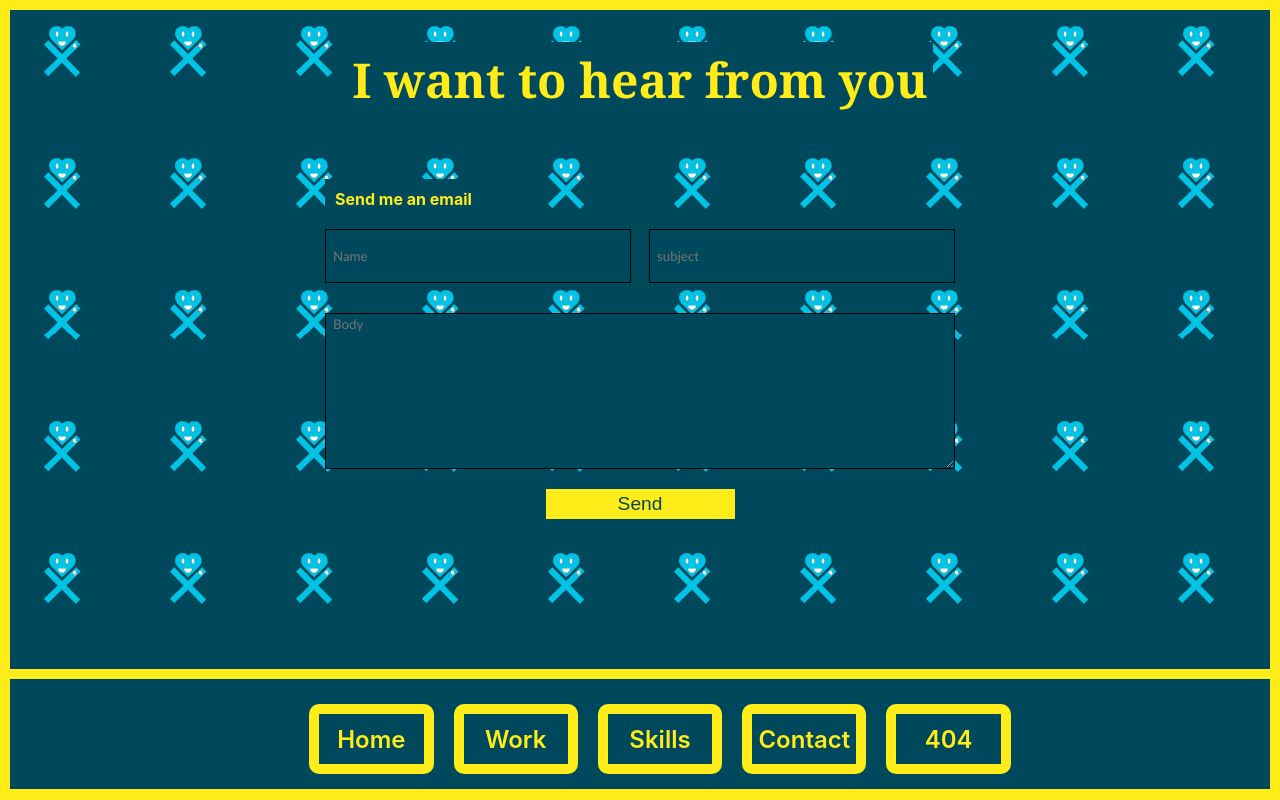
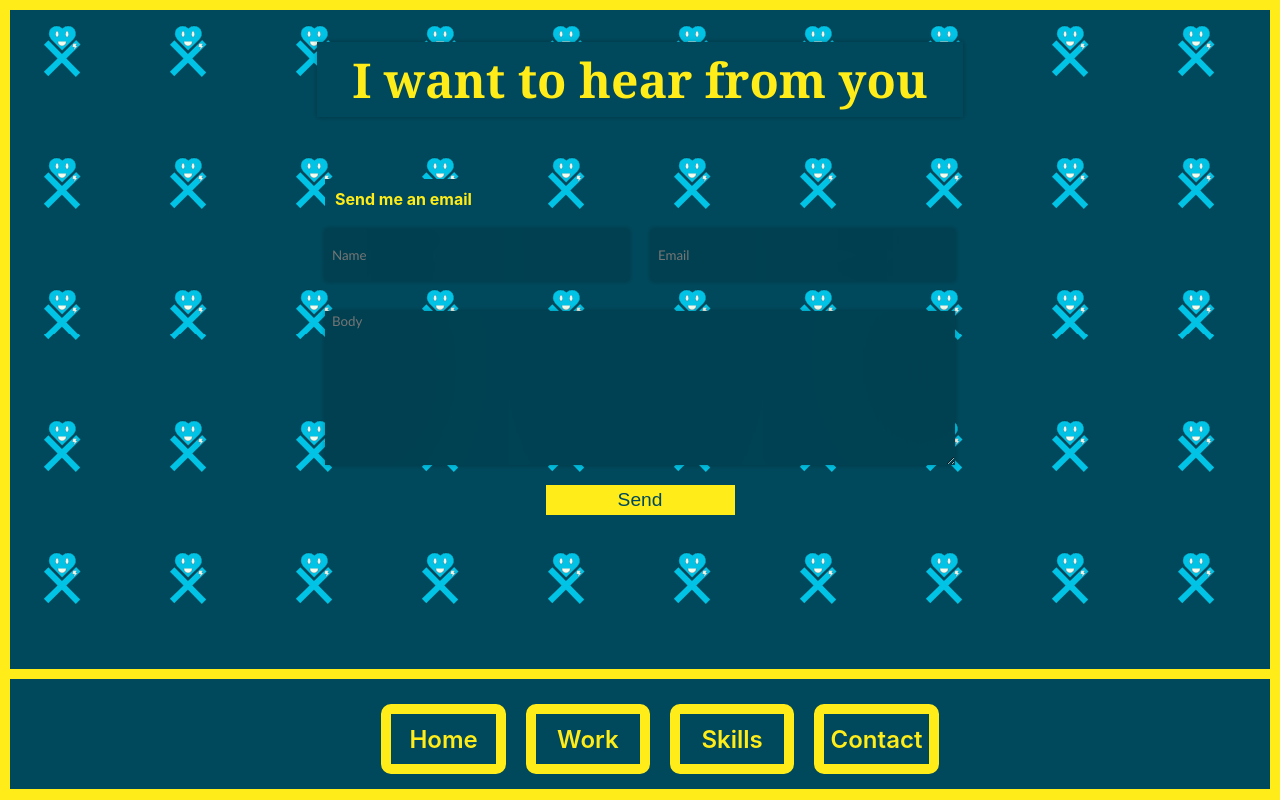
Before and after one commit to ONOWONI/personal-website, a React (Create React App) app: page /contact in a window 1280 px wide. Before the commit this address had no page. Built offline with nearby package versions, Linux system fonts and the light colour scheme.

Commit message:
box shadows

```diff
--- a/package.json
+++ b/package.json
@@ -7,6 +7,7 @@
     "@testing-library/jest-dom": "^5.16.5",
     "@testing-library/react": "^13.3.0",
     "@testing-library/user-event": "^13.5.0",
+    "emailjs-com": "^3.2.0",
     "react": "^18.2.0",
     "react-dom": "^18.2.0",
     "react-router-dom": "^6.3.0",
--- a/src/App.css
+++ b/src/App.css
@@ -5,7 +5,6 @@ html{
 :root{
     --text-colour :  #ffec19;
     --background-color : #00495C;
-    /* color: #01c3e5; */
 }
 
 body{
@@ -17,6 +16,8 @@ body{
     padding-top: 10px;
     position: sticky;
     background-color: var(--background-color);
+    /* background-image: url("./img/star.svg");
+    background-repeat: repeat; */
     margin: 0 10px;
     bottom: 1px;
     border-top: 10px solid var(--text-colour);
@@ -102,10 +103,41 @@ body{
     width: 50%;
     height: fit-content;
     background-color:var(--background-color);
+    transition: transform .5s linear;
+    box-shadow: inset 20px 10px 500px 10px rgba(0, 0, 0, 0.28),0 0 5px ;
+    animation: boderbox 6s infinite;
+    animation-delay: 3.8s;
+}
+
+/* 5ps blur for close */
+@keyframes boderbox {
+    0% {
+        box-shadow: inset 20px 10px 500px 10px rgba(0, 0, 0, 0.28),
+             0 0 5px ;
+    }
+    25% {
+        box-shadow: inset 20px 10px 500px 10px rgba(0, 0, 0, 0.28),
+             0 0 10px 5px;
+    }
+    50% {
+        box-shadow: inset 20px 10px 500px 10px rgba(0, 0, 0, 0.28),
+             0 0 5px;
+    }
+    75% {
+        box-shadow: inset 20px 10px 500px 10px rgba(0, 0, 0, 0.28),
+             0 0 10px 5px;
+    }
+    100% {
+        box-shadow: inset 20px 10px 500px 10px rgba(0, 0, 0, 0.28),
+             0 0 5px;
+    }
 }
 
 .home-container div:hover {
-    border: solid 2px  #ffec19;
+    /* border: solid 2px  #ffec19; */
+    animation: none;
+    box-shadow: 0 0 10px;
+    transform:  scale(1.05);
 }
 
 
@@ -220,11 +252,13 @@ body{
     flex-direction: column;
 }
 
-.contact h1 {
+.contact > h1 {
     background-color:var(--background-color);
     padding: 5px;
     font-family: Cambria, Cochin, Georgia, Times, 'Times New Roman', serif;
     font-size: 3rem;
+    padding: 5px 35px;
+    box-shadow: 0 0 5px rgba(0, 0, 0, 0.28);
 }
 
 form {
@@ -249,7 +283,9 @@ h4 {
 .input > input{
     width: 300px;
     height: 50px;
-    border: 1px solid black;
+    /* border: 1px solid black; */
+    border: none;
+    box-shadow: inset 20px 10px 500px 10px rgba(0, 0, 0, 0.20), 0 0 5px rgba(0, 0, 0, 0.28);
     font-family: 'Trebuchet MS', 'Lucida Sans Unicode', 'Lucida Grande', 'Lucida Sans', Arial, sans-serif;
     text-indent: 5px;
     text-align:justify;
@@ -257,15 +293,32 @@ h4 {
     color:var(--text-colour);
 }
 
+
+.input > input:focus{
+    border: solid 2px var(--text-colour);
+    box-shadow: none;
+    box-shadow: inset 20px 10px 500px 10px rgba(0, 0, 0, 0.20),inset 0 0 5px  var(--text-colour);
+}
+
 textarea {
     font-family: 'Trebuchet MS', 'Lucida Sans Unicode', 'Lucida Grande', 'Lucida Sans', Arial, sans-serif;
     height: 150px;
-    border: 1px solid black;
+    /* border: 1px solid black; */
+    border:  none;
+    box-shadow: inset 20px 10px 500px 10px rgba(0, 0, 0, 0.20), 0 0 5px rgba(0, 0, 0, 0.28);
     text-indent: 5px;
     background-color:var(--background-color);
     color:var(--text-colour);
     margin-bottom: 20px;
 }
+
+
+textarea:focus{
+    border: solid 2px var(--text-colour);
+    box-shadow: none;
+    box-shadow: inset 20px 10px 500px 10px rgba(0, 0, 0, 0.20),inset 0 0 5px  var(--text-colour);
+}
+
 
 .btn {
     border: none;
@@ -276,6 +329,14 @@ textarea {
     color:var(--background-color);
     font-size: larger;
     cursor: pointer;
+    transition: background-color .3s linear, color .3s linear;
+}
+
+.btn:hover {
+    color: var(--text-colour);
+    background-color: var(--background-color);
+    border: solid 2px var(--text-colour);
+    box-shadow: inset 20px 10px 500px 10px rgba(0, 0, 0, 0.20);
 }
 
 
--- a/src/App.js
+++ b/src/App.js
@@ -26,11 +26,13 @@ export default App;
 
 
 // tasks to complete
-// box shadows
+//// box shadows
+// // email sending
+// hover btns
+// footer background image
 // skills image
 // new background image
 // rotating gear svg
-// email sending
 // 404 page
 // resume download
 // about you
--- a/src/components/Footer.js
+++ b/src/components/Footer.js
@@ -16,9 +16,6 @@ export default function Footer() {
             <Link to="/contact" className="link-text" >
                 <li>Contact</li>
             </Link>
-            <Link to="/*" className="link-text" >
-                <li>404</li>
-            </Link>
             </ul>
         </footer>
     )
--- a/src/components/contact.js
+++ b/src/components/contact.js
@@ -1,9 +1,11 @@
-import React from "react"
+import React from "react";
+import emailjs from "emailjs-com";
 
 export default function Contact(){
+
     const [form, setForm] = React.useState({
         name : "",
-        subject: "",
+        email: "",
         body : ""
     })
     function handleForm(event) {
@@ -19,6 +21,7 @@ export default function Contact(){
 
     function handleSubmit(event) {
         event.preventDefault()
+
         if (form.body === "") {
             setForm(prev => {
                 return {
@@ -34,12 +37,27 @@ export default function Contact(){
                 }
             })
         } else {
-            setForm({
-                name: "",
-                subject: "",
-                body : ""
-            })
-        }
+            emailjs.send(
+                'service_8y2gmam',
+                'template_dawehza',
+                form,
+                'qOylR5Dl-SnL-IHkB'
+                )
+                .then((response) => {
+                    console.log('SUCCESS!', response.status, response.text);
+                })
+                .catch((err) => {
+                    console.log('FAILED...', err);
+                });
+                setForm({
+                    name: "",
+                    email: "",
+                    body : ""
+                })
+        };
+    }
+    const styles = {
+        color : form.body === "*Required" ?  "#f53838cc" :  "#ffec19"
     }
 
 
@@ -51,10 +69,10 @@ export default function Contact(){
                     <h4>Send me an email</h4>
                     <div className="input">
                         <input type="text" name="name" placeholder="Name" value={form.name} onChange={handleForm} />
-                        <input type="text" name="subject" placeholder="subject" value={form.subject} onChange={handleForm} />
+                        <input type="text" name="email" placeholder="Email" value={form.email} onChange={handleForm} />
                     </div>
                 </div>
-                <textarea  name="body" placeholder="Body" value={form.body} onChange={handleForm} />
+                <textarea  name="body" placeholder="Body" value={form.body} onChange={handleForm} style={styles} />
                 <input type="submit" value="Send" className="btn" />
             </form>
         </div>
```
Also changed, not shown: src/img/star.svg (added), 1 other file (tests, documents, lock files or other folders).
